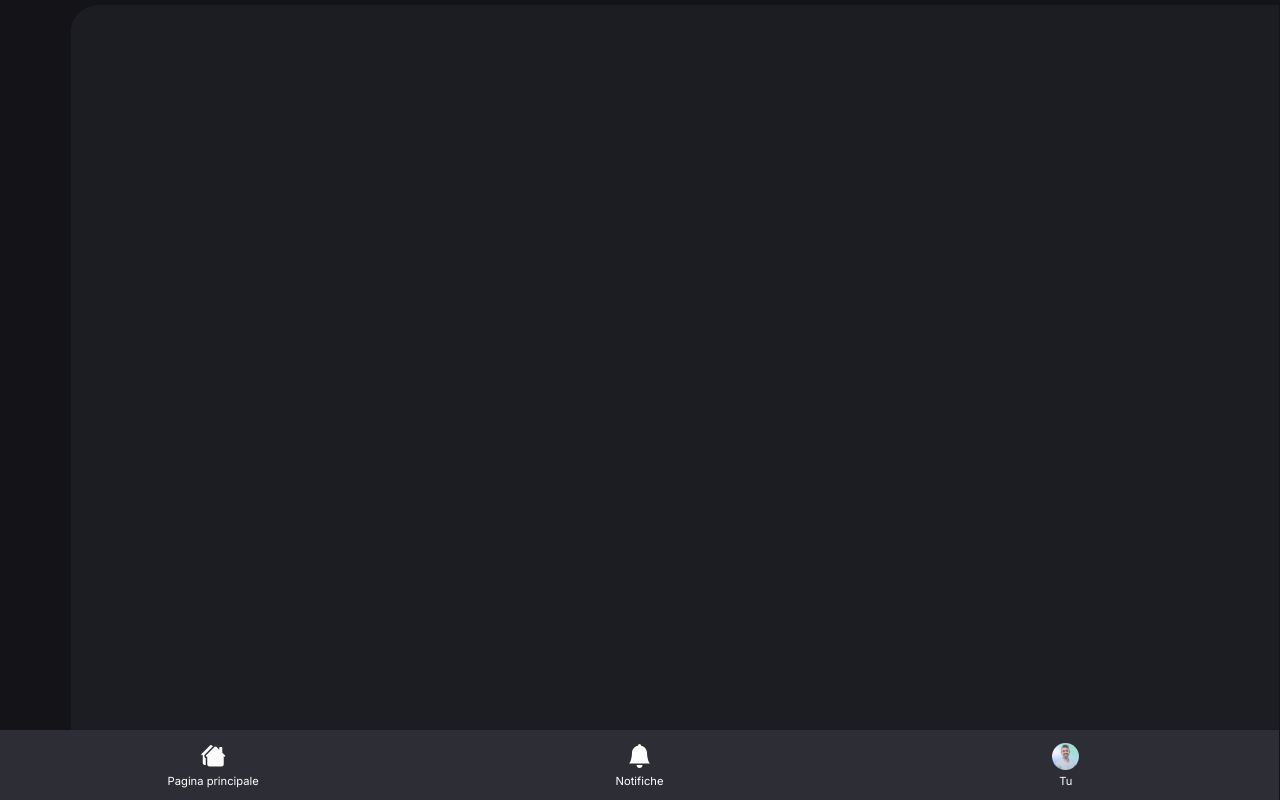
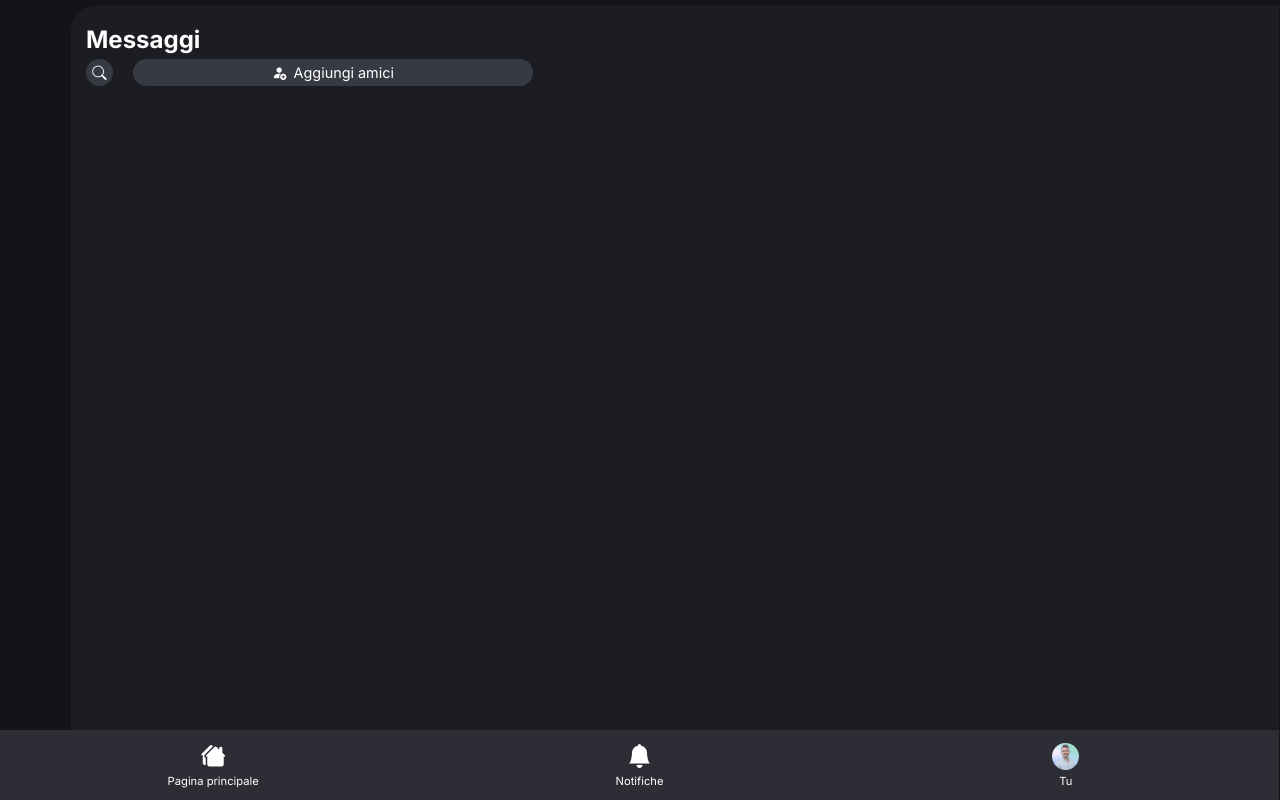
Before and after one commit to giovannimazzi/htmlcss-discord-chat, a plain HTML site: page index.html in a window 1280 px wide. Drawn offline with nearby package versions, Linux system fonts and the light colour scheme.

Commit message:
aggiunto header e modificato footer

```diff
--- a/index.html
+++ b/index.html
@@ -45,10 +45,22 @@
   </head>
   <body>
     <div class="wrapper">
+      <!-- <div class="wrapper "> -->
       <main class="app-main">
         <nav class="app-sidebar"></nav>
         <div class="app-screen">
-          <header class="app-header"></header>
+          <header class="app-header">
+            <h1 class="header-title">Messaggi</h1>
+            <div class="header-tools">
+              <button class="header-btn">
+                <i class="bi bi-search"></i>
+              </button>
+              <button class="header-btn">
+                <i class="bi bi-person-fill-add"></i>
+                Aggiungi amici
+              </button>
+            </div>
+          </header>
           <div class="app-content"></div>
         </div>
       </main>
--- a/reset_style.css
+++ b/reset_style.css
@@ -2,7 +2,7 @@
   margin: 0;
   padding: 0;
   box-sizing: border-box;
-  /* transition: 0.5s; */
+  transition: 0.5s;
 }
 
 img {
@@ -10,23 +10,17 @@ img {
   display: block;
 }
 
-/* button,
-input,
-textarea,
-select {
+button {
   font: inherit;
-} */
+  border: none;
+  cursor: pointer;
+}
 
 a {
   text-decoration: none;
   color: inherit;
+  margin: 0 5%;
 }
-
-/* button {
-  background: none;
-  border: none;
-  cursor: pointer;
-} */
 
 /* ul, ol { */
 /* list-style: none; */
--- a/style.css
+++ b/style.css
@@ -35,10 +35,52 @@
   border-right: 1px solid #141318;
   border-top: 5px solid #141318;
   border-radius: 30px 0 0 0;
+
+  padding: 20px 5px 0 5px;
 }
 
 .app-header {
-  min-height: 100px;
+  min-height: 70px;
+  padding: 0 10px;
+}
+
+.header-title {
+  font-size: 1.5rem;
+}
+
+.header-tools {
+  display: flex;
+  justify-content: flex-start;
+  align-items: center;
+  margin-top: 5px;
+}
+
+.header-btn {
+  background-color: #373a43;
+  color: white;
+  padding: 5px;
+  font-size: 0.9rem;
+}
+
+/* .header-btn:hover {
+  box-shadow: 2px 2px 10px 1px burlywood;
+} */
+
+.header-btn:first-child {
+  width: 27px;
+  height: 27px;
+  border-radius: 50%;
+}
+
+.header-btn:last-child {
+  flex-grow: 1;
+  margin-left: 20px;
+  max-width: 400px;
+  border-radius: 50rem;
+}
+
+.bi-person-fill-add {
+  margin-right: 3px;
 }
 
 .app-content {
@@ -62,8 +104,15 @@
   justify-content: center;
 }
 
-.nav-bar-item:hover * {
+.header-btn:hover,
+.nav-bar-item:hover {
   color: burlywood;
+  font-weight: bold;
+}
+
+.nav-bar-item:hover .profile-img {
+  transform: scale(1.2);
+  border-color: burlywood;
 }
 
 .nav-bar-icon {
@@ -83,3 +132,7 @@
   border: 1px solid #2d2d35;
   border-radius: 50%;
 }
+
+.profile-img:active {
+  transform: translate(0, -200%) scale(5);
+}
```
